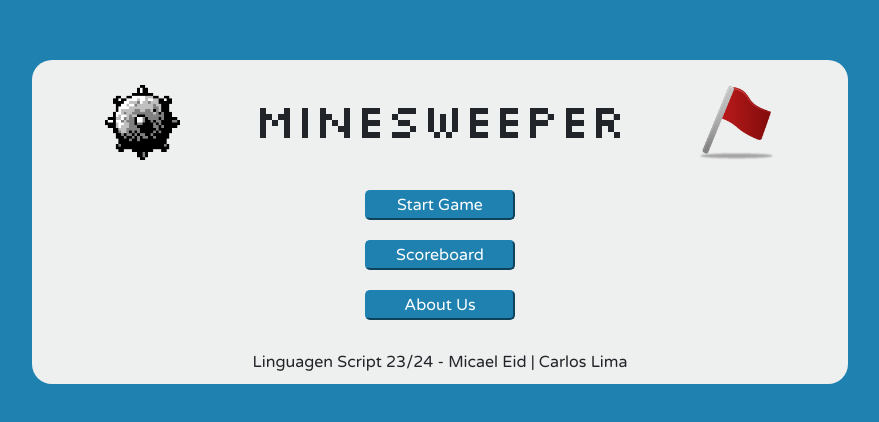
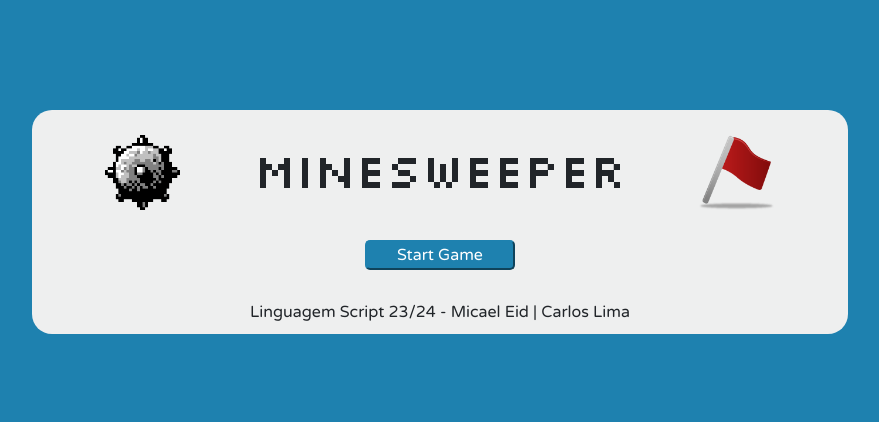
Before and after one commit to M1niMike/Minesweeper, a React (Create React App) app in the folder minesweeper/: page / in a window 1280 px wide. Shown: the part 178-600 px from the top of the page, without its empty margins (200-1079 px from the left). Built offline with nearby package versions, Linux system fonts and the light colour scheme; a web font is replaced by a local one.

Commit message:
MinorChanges

```diff
--- a/minesweeper/src/App.css
+++ b/minesweeper/src/App.css
@@ -3,17 +3,21 @@
   background-color: rgb(30, 129, 175);
   min-height: 100vh;
   min-height: 100vh;
+
+  font-family: "Varela Round", sans-serif;
+  font-weight: 400;
+  font-style: normal;
 }
 
 .container {
   max-width: 1520px;
   min-height: 100vh;
   min-height: 100vh;
+
   display: flex;
   flex-direction: column;
   flex-wrap: nowrap;
   justify-content: center;
-
   align-items: center;
 }
 
--- a/minesweeper/src/components/config-menu/config-menu.css
+++ b/minesweeper/src/components/config-menu/config-menu.css
@@ -20,18 +20,12 @@
 
 .textMode {
   font-size: 16pt;
-  font-family: "Varela Round", sans-serif;
-  font-weight: 400;
-  font-style: normal;
 }
 
 .modeEasy,
 .modeNormal,
 .modeHard {
   font-size: 12pt;
-  font-family: "Varela Round", sans-serif;
-  font-weight: 400;
-  font-style: normal;
   margin: 5px;
   border-radius: 5px;
   width: 150px;
--- a/minesweeper/src/components/game-board/board.component.jsx
+++ b/minesweeper/src/components/game-board/board.component.jsx
@@ -111,7 +111,7 @@ function Board(props) {
   return (
     <div>
       <div className="gameBoard">
-        <span>TESTE CELL: {leftCells}</span>
+        <span>Cells left: {leftCells}</span>
         {grid.map((row, rowIndex) => (
           <div className="boardRow" key={rowIndex}>
             {row.map((cell, cellIndex) => (
--- a/minesweeper/src/components/game-board/game-board.css
+++ b/minesweeper/src/components/game-board/game-board.css
@@ -18,6 +18,7 @@
   margin: 10px;
   padding: 10px;
   width: auto;
+  font-weight: 800;
 }
 
 .cell {
@@ -25,8 +26,11 @@
   border: 0.1px solid #2d8bb7;
   width: 30px;
   height: 30px;
-  font-weight: 600;
   cursor: pointer;
+
+  display: flex;
+  justify-content: center;
+  align-items: center;
 }
 
 .cell:hover {
--- a/minesweeper/src/components/main-menu/main-menu.component.jsx
+++ b/minesweeper/src/components/main-menu/main-menu.component.jsx
@@ -42,13 +42,13 @@ function MainMenu() {
           <button className="btnPlay" onClick={handleStartClick}>
             Start Game
           </button>
-          <button className="btnScoreboard">Scoreboard</button>
-          <button className="btnAbout">About Us</button>
+          {/* <button className="btnScoreboard">Scoreboard</button>
+          <button className="btnAbout">About Us</button> */}
         </div>
       )}
 
       <div className="footer">
-        <span>Linguagen Script 23/24 - Micael Eid | Carlos Lima</span>
+        <span>Linguagem Script 23/24 - Micael Eid | Carlos Lima</span>
       </div>
     </div>
   );
--- a/minesweeper/src/components/main-menu/main-menu.css
+++ b/minesweeper/src/components/main-menu/main-menu.css
@@ -51,9 +51,6 @@
 .btnPlay,
 .btnScoreboard,
 .btnAbout {
-  font-family: "Varela Round", sans-serif;
-  font-weight: 400;
-  font-style: normal;
   margin: 10px;
   border-radius: 5px;
   background-color: rgb(30, 129, 175);
@@ -86,9 +83,6 @@
 .footer {
   text-align: center;
   margin-top: 20px;
-  font-family: "Varela Round", sans-serif;
-  font-weight: 400;
-  font-style: normal;
 }
 
 /*---FOOTER---*/
```
